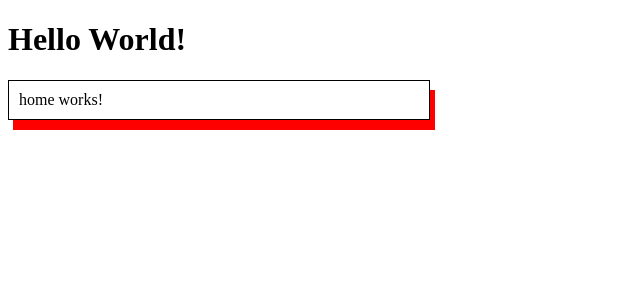
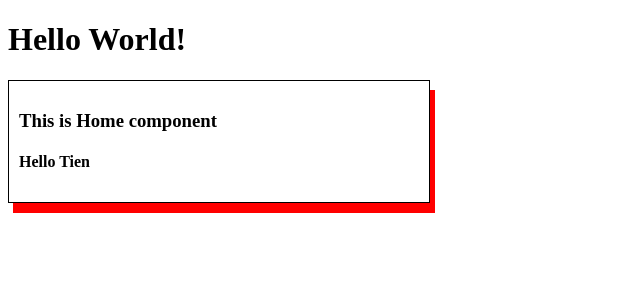
Before and after one commit to trannguyenhoangtien/Angular, an Angular app: page / in a window 1280 px wide. Shown: the top 300 px of the page, without its empty margins (0-640 px from the left). Built offline with nearby package versions, Linux system fonts and the light colour scheme.

Commit message:
DataBinding Value

```diff
--- a/src/app/home/home.component.html
+++ b/src/app/home/home.component.html
@@ -1 +1,4 @@
-<div class="home">home works!</div>
+<div class="home">
+  <h3>This is Home component</h3>
+  <h4>Hello {{ name }}</h4>
+</div>
--- a/src/app/home/home.component.ts
+++ b/src/app/home/home.component.ts
@@ -6,7 +6,7 @@ import { Component, OnInit } from '@angular/core';
   styleUrls: ['./home.component.scss']
 })
 export class HomeComponent implements OnInit {
-
+  public name = 'Tien';
   constructor() { }
 
   ngOnInit(): void {
```
